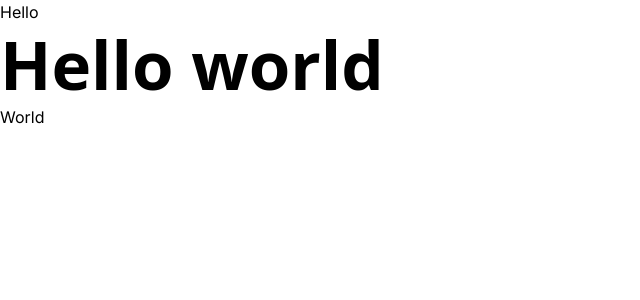
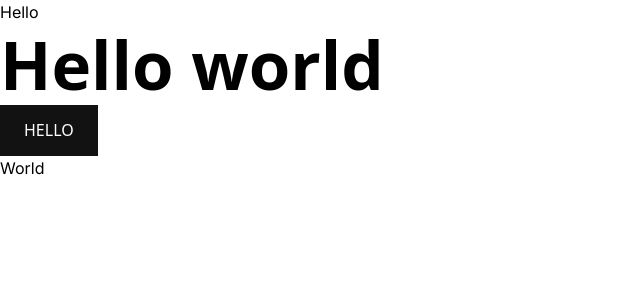
Before and after one commit to 289Volts/flowery-ecommerce, a Next.js app: page / in a window 1280 px wide. Shown: the top 300 px of the page, without its empty margins (0-640 px from the left). Built offline with nearby package versions, Linux system fonts and the light colour scheme.

Commit message:
FEAT
Added button component with variants

```diff
--- a/src/app/page.tsx
+++ b/src/app/page.tsx
@@ -1,9 +1,16 @@
+import Button from '@/components/ui/Button';
 import Image from 'next/image';
 
 export default function Home() {
 	return (
 		<main className="">
 			<h1 className="text-desktopHeading1">Hello world</h1>
+			<Button
+				variant="primary"
+				className=""
+			>
+				Hello
+			</Button>
 		</main>
 	);
 }
--- a/src/components/ui/Button.tsx
+++ b/src/components/ui/Button.tsx
@@ -1,30 +1,46 @@
 import React from 'react';
 import { cn } from '@/lib/utils';
 import { tv, type VariantProps } from 'tailwind-variants';
-import Image from 'next/image';
 
 const button = tv({
-	base: 'border-none py-4 px-6 flex gap-2 items-center',
+	base: 'border-none py-4 px-6 flex gap-2 items-center text-mobileButton md:text-desktopButton uppercase',
 	variants: {
 		variant: {
 			primary: 'bg-black text-white border-none',
-			secondary: 'bg-transparent text-black border border-black',
+			secondary: 'bg-white text-black border border-black',
 			tertiary: 'bg-black border-white text-white border'
+		}
+	},
+	compoundVariants: [
+		{
+			variant: 'primary',
+			className:
+				'md:hover:bg-gray-dark md:hover:text-white md:active:bg-black md:active:text-white md:disabled:cursor-not-allowed disabled:bg-gray disabled:text-gray-light md:focus-visible:outline-2 md:focus-visible:outline-dotted md:focus-visible:outline-offset-[2px] md:focus-visible:ring-black'
 		},
-		size: {
-			default: 'h-10 py-2 px-4',
-			sm: 'h-9 px-3 rounded-md'
+		{
+			variant: 'secondary',
+			className:
+				'md:hover:bg-black md:hover:text-white md:active:bg-white md:active:text-black md:cursor-not-allowed disabled:border-gray-light disabled:text-gray'
+		},
+		{
+			variant: 'tertiary',
+			className:
+				'md:hover:bg-white md:hover:text-gray-dark md:active:bg-white md:active:text-black md:cursor-not-allowed disabled:bg-black disabled:text-gray-light disabled:border-gray-light'
 		}
+	],
+	defaultVariants: {
+		variant: 'primary',
 	}
 });
 
 type ButtonVariants = VariantProps<typeof button>;
 
 interface ButtonProps extends ButtonVariants {
-	children: React.ReactNode;
+	children?: React.ReactNode;
+	className?: string;
 }
-const Button: React.FC<ButtonProps> = ({ children }) => {
-	return <button>{children}</button>;
+const Button: React.FC<ButtonProps> = ({ children, className, ...props }) => {
+	return <button className={cn(button(props), className)}>{children}</button>;
 };
 
 export default Button;
```
